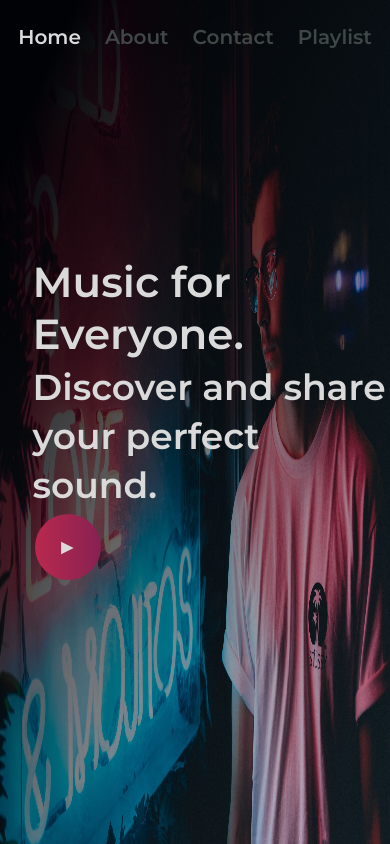
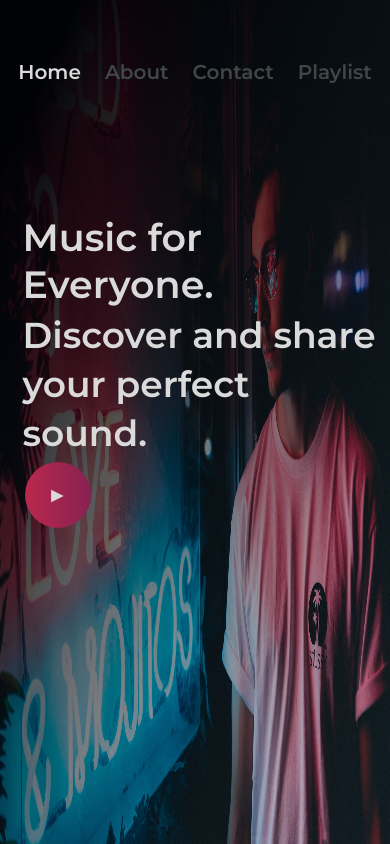
Before and after one commit to chris510/Make-A-Playlist, a React (Create React App) app in the folder frontend/: page / in a window 390 px wide. Built offline with nearby package versions, Linux system fonts and the light colour scheme.

Commit message:
Change positioning of content for mobile

```diff
--- a/frontend/src/components/nav/nav.styles.scss
+++ b/frontend/src/components/nav/nav.styles.scss
@@ -12,7 +12,7 @@
 
   @media screen and (max-width: 800px) {
     left: 0;
-    top: 25px;
+    top: 60px;
     font-size: 20px;
     width: 100%;
   }
--- a/frontend/src/pages/about/about.styles.scss
+++ b/frontend/src/pages/about/about.styles.scss
@@ -21,7 +21,7 @@
     @media screen and (max-width: 800px) {
       padding-left: 30px;
       width: 100%;
-      height: 40%;
+      height: 50%;
       display: flex;
       flex-direction: column;
       margin-left: 0;
--- a/frontend/src/pages/contact/contact.styles.scss
+++ b/frontend/src/pages/contact/contact.styles.scss
@@ -22,7 +22,7 @@
     @media screen and (max-width: 800px) {
       padding-left: 30px;
       width: 100%;
-      height: 40%;
+      height: 50%;
       display: flex;
       flex-direction: column;
       margin-left: 0;
--- a/frontend/src/pages/home/home.styles.scss
+++ b/frontend/src/pages/home/home.styles.scss
@@ -11,8 +11,8 @@
     margin-left: $content-margin-left-1;
 
     @media screen and (max-width: 800px) {
-      padding-left: 30px;
-      height: 40%;
+      padding-left: 20px;
+      height: 50%;
       display: flex;
       flex-direction: column;
       margin-left: 0;
@@ -27,7 +27,7 @@
       font-size: $header-font-size-primary;
 
       @media screen and (max-width: 800px) {
-        font-size: 42px ;
+        font-size: 38px ;
       }
     }
 
```
Also changed, not shown: 8 other files (tests, documents, lock files or other folders).
